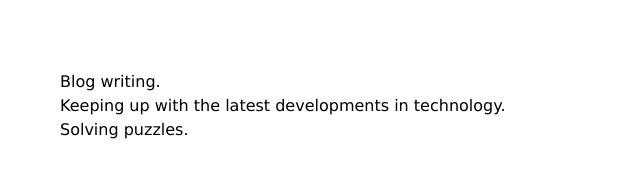
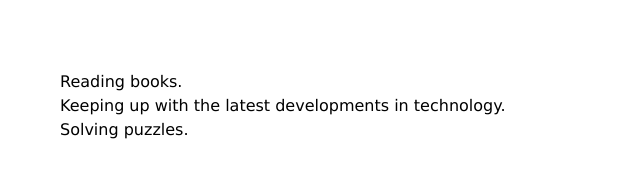
Before and after one commit to tvthanh0401/tvthanh0401.github.io, a plain HTML site: page index.html in a window 1280 px wide. Shown: the part 1906-2093 px from the top of the page, 272-912 px from the left. Drawn offline with Linux system fonts and the light colour scheme.

Commit message:
Update index.html

```diff
--- a/index.html
+++ b/index.html
@@ -101,7 +101,7 @@ Awarded by Provost of Duy Tan University.</p>
 
 <h3 id="hobbies"><strong>Hobbies</strong></h3>
 <ul>
-  <li>Blog writing.</li>
+  <li>Reading books.</li>
   <li>Keeping up with the latest developments in technology.</li>
   <li>Solving puzzles.</li>
 </ul>
```
